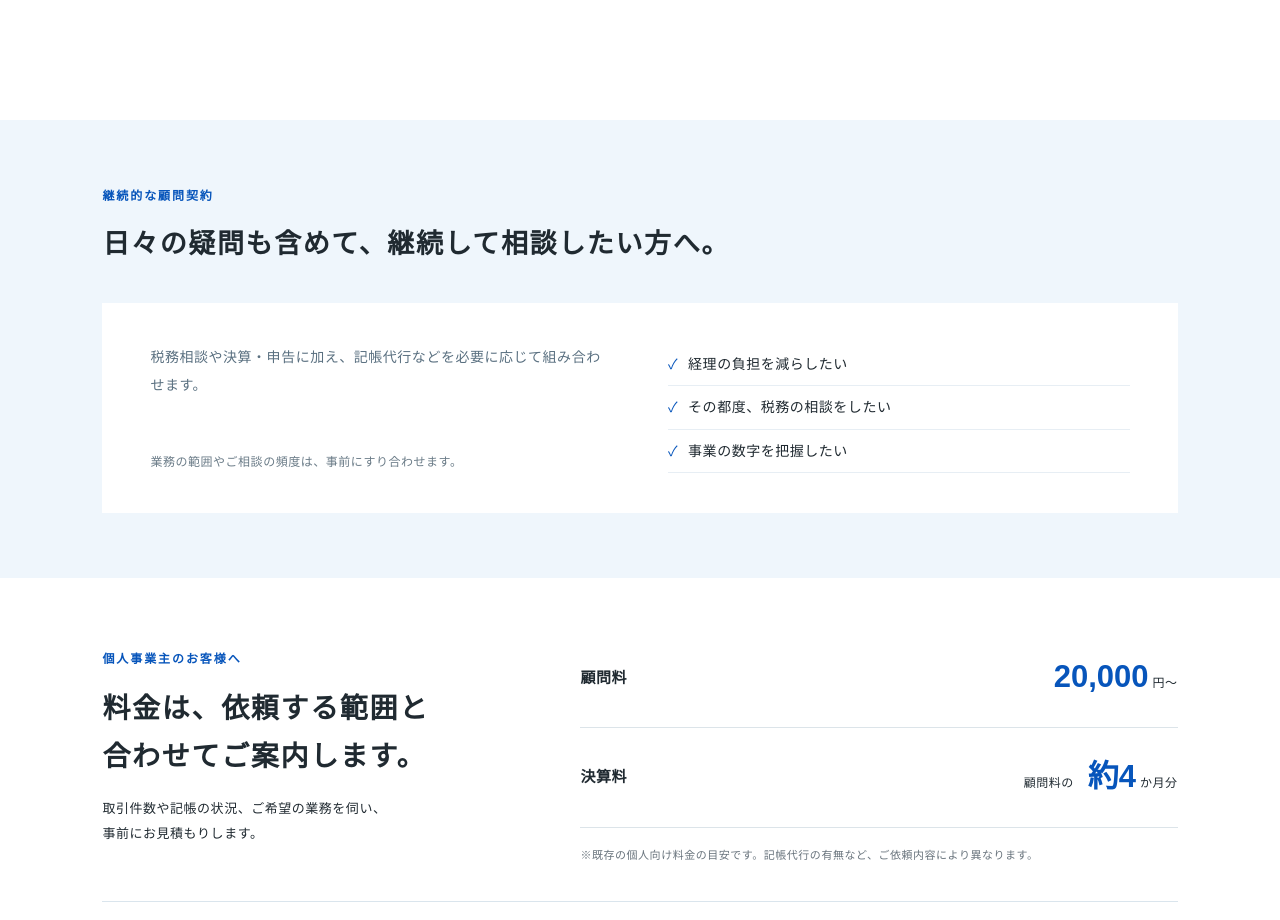
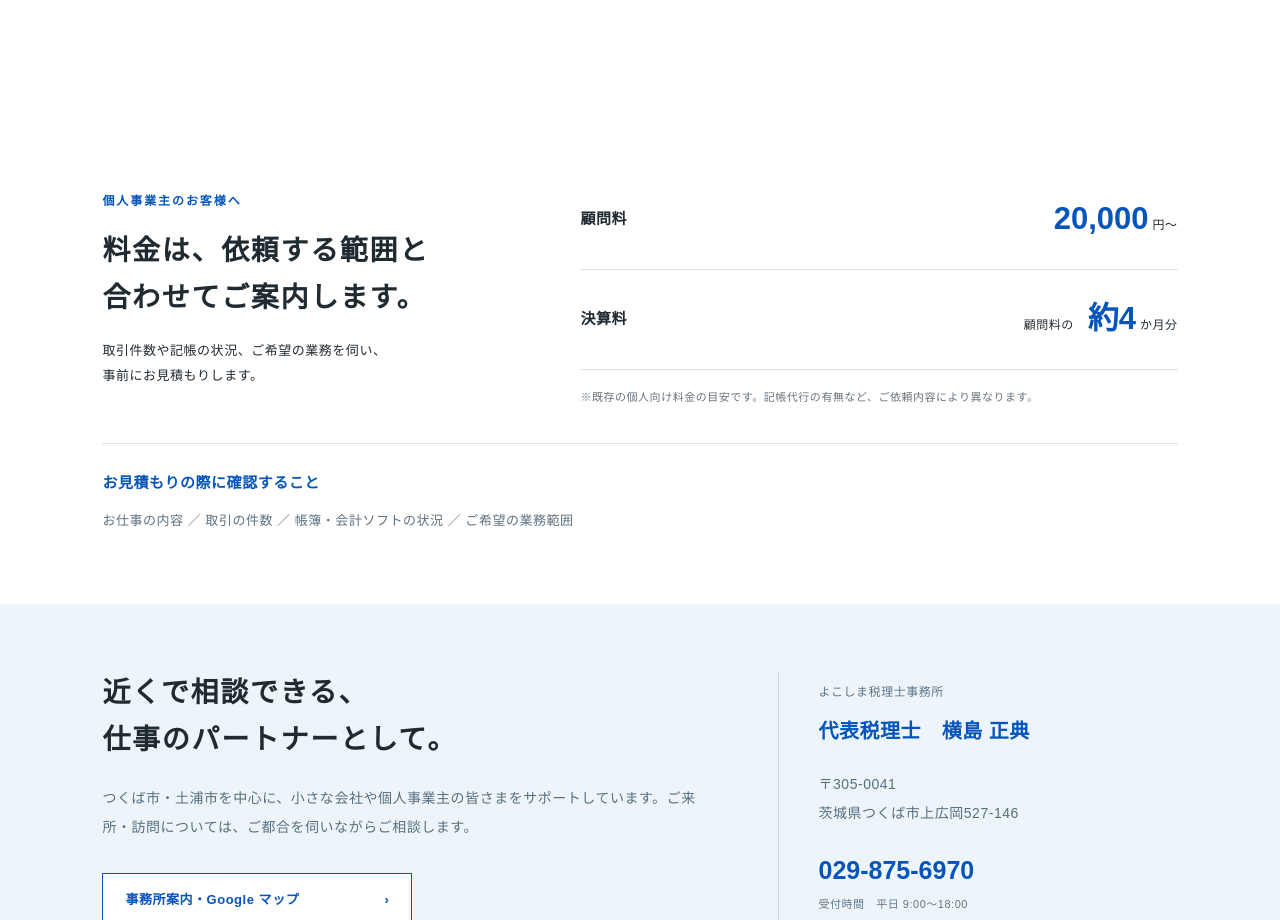
Before and after one commit to kkawashita-lab/yokoshima-tax-HP, a plain HTML site: page freelance/index.html in a window 1280 px wide. Shown: the part 3014-3934 px from the top of the page. Drawn offline with Linux system fonts and the light colour scheme.

Commit message:
個人事業主の方へページから継続的な顧問契約のセクションを削除
Co-Authored-By: Claude Opus 5.5 <noreply@anthropic.com>

```diff
--- a/freelance/freelance.css
+++ b/freelance/freelance.css
@@ -3,13 +3,13 @@
 .freelance-opening{text-align:center;padding:65px 0}.freelance-opening h2{font-size:28px;line-height:1.9}.freelance-opening .wrap>p:last-of-type{font-size:14px;line-height:2.2;color:#627480;margin-top:22px}
 .freelance-index{display:flex;justify-content:center;margin:32px auto 0;max-width:820px;border-top:1px solid #dbe7ef;border-bottom:1px solid #dbe7ef}.freelance-index a{flex:1;padding:16px;font-size:13px;color:var(--blue);font-weight:600}.freelance-index a+a{border-left:1px solid #dbe7ef}.freelance-index span{margin-left:15px}.freelance-index a:hover{background:#eff6fc}
 .freelance-timing{background:#f0f6fa;padding:65px 0}.freelance-signals{display:grid;grid-template-columns:repeat(3,1fr);gap:30px}.freelance-signals article{border-top:2px solid #89b6dc;padding:25px 0}.freelance-signals article>span{font:30px Georgia,serif;color:#8fb8d9}.freelance-signals h3{font-size:21px;line-height:1.8;margin:15px 0;color:var(--blue)}.freelance-signals p{font-size:14px;color:#596f7f;line-height:2}
-.freelance-choices{padding:65px 0;background:#eff6fc}.freelance-choice-grid{display:grid;grid-template-columns:1fr;gap:28px}.freelance-choice-grid article{padding:32px;background:white}.freelance-choice-grid h3{font-size:23px;line-height:1.8;margin:10px 0 20px}.freelance-choice-grid article>p:not(.eyebrow){font-size:14px;color:#5a7080;line-height:2}.freelance-choice-grid ul{padding:0;list-style:none;margin:22px 0;font-size:14px}.freelance-choice-grid li{padding:8px 0;border-bottom:1px solid #e7eef4}.freelance-choice-grid li:before{content:'✓';color:var(--blue);margin-right:10px}.freelance-choice-grid small{font-size:12px;color:#6a7b87}
+
 .freelance-quote-note{border-top:1px solid #dae5ed;margin-top:35px;padding-top:25px}.freelance-quote-note h3{font-size:15px;color:var(--blue)}.freelance-quote-note p{font-size:13px;color:#5d7180;margin-top:12px}
 .freelance-local{background:#edf5fb;padding:65px 0}.freelance-local-grid{display:grid;grid-template-columns:1.2fr .8fr;gap:75px}.freelance-local-grid>div>p:not(.eyebrow){font-size:14px;color:#586f7e;line-height:2.1;margin-top:20px}.freelance-local-data{align-self:center;border-left:1px solid #c7dce9;padding:10px 0 10px 40px}.freelance-local-data>span,.freelance-local-data>strong,.freelance-local-data>small{display:block}.freelance-local-data>span{font-size:12px;color:#617687}.freelance-local-data>strong{font-size:20px;color:var(--blue);margin-top:8px}.freelance-local-data>a{display:block;font-size:25px;color:var(--blue);font-weight:700;margin-top:18px;letter-spacing:0}.freelance-local-data>small{font-size:11px;color:#617687}
 .freelance-prepare{padding:65px 0}.freelance-documents{list-style:none;padding:0;margin:0;display:grid;grid-template-columns:1fr 1fr;gap:12px 35px}.freelance-documents li{border-bottom:1px solid #dce6ef;padding:14px 0;font-size:14px}.freelance-documents li:before{content:'✓';color:var(--blue);margin-right:12px}
 #freelance-flow{background:#e2f0fc;padding:70px 0}#freelance-flow .section-heading{margin-bottom:40px}
-@media(max-width:950px){.freelance-signals{gap:22px}.freelance-signals h3{font-size:18px}.freelance-local-grid{gap:35px}.freelance-choice-grid article{padding:25px}}
-@media(max-width:650px){.freelance-page .corporate-hero h1{font-size:29px}.freelance-page .corporate-hero-photo{background-size:200% 300%;aspect-ratio:2.1}.freelance-opening{padding:45px 0}.freelance-opening h2{font-size:23px}.freelance-opening .wrap>p:last-of-type{text-align:left;font-size:14px}.freelance-index{flex-direction:column;margin-top:26px}.freelance-index a{display:flex;justify-content:space-between;padding:13px 5px}.freelance-index a+a{border-left:0;border-top:1px solid #dbe7ef}.freelance-timing,.freelance-choices,.freelance-local,.freelance-prepare{padding:48px 0}.freelance-signals{grid-template-columns:1fr;gap:0}.freelance-signals article{padding:22px 0}.freelance-signals h3{font-size:22px;margin-top:9px}.freelance-choice-grid{grid-template-columns:1fr;gap:18px}.freelance-choice-grid article{padding:25px}.freelance-choice-grid h3{font-size:22px}.freelance-local-grid{grid-template-columns:1fr;gap:30px}.freelance-local-data{border-left:0;border-top:1px solid #c7dce9;padding:25px 0 0}.freelance-documents{grid-template-columns:1fr;gap:0}#freelance-flow{padding:48px 0}.freelance-page .faq h2{font-size:23px}}
+@media(max-width:950px){.freelance-signals{gap:22px}.freelance-signals h3{font-size:18px}.freelance-local-grid{gap:35px}}
+@media(max-width:650px){.freelance-page .corporate-hero h1{font-size:29px}.freelance-page .corporate-hero-photo{background-size:200% 300%;aspect-ratio:2.1}.freelance-opening{padding:45px 0}.freelance-opening h2{font-size:23px}.freelance-opening .wrap>p:last-of-type{text-align:left;font-size:14px}.freelance-index{flex-direction:column;margin-top:26px}.freelance-index a{display:flex;justify-content:space-between;padding:13px 5px}.freelance-index a+a{border-left:0;border-top:1px solid #dbe7ef}.freelance-timing,.freelance-local,.freelance-prepare{padding:48px 0}.freelance-signals{grid-template-columns:1fr;gap:0}.freelance-signals article{padding:22px 0}.freelance-signals h3{font-size:22px;margin-top:9px}.freelance-local-grid{grid-template-columns:1fr;gap:30px}.freelance-local-data{border-left:0;border-top:1px solid #c7dce9;padding:25px 0 0}.freelance-documents{grid-template-columns:1fr;gap:0}#freelance-flow{padding:48px 0}.freelance-page .faq h2{font-size:23px}}
 
 @media(max-width:650px){.freelance-page .corporate-hero-copy{width:100%;align-self:stretch;padding:32px 8%;text-align:left}.freelance-page .corporate-hero h1{font-size:24px;line-height:1.7;letter-spacing:.03em;text-align:left}}
 
@@ -35,4 +35,3 @@
 @media(max-width:650px){
  .freelance-page .corporate-hero{min-height:0}
 }
-@media(min-width:951px){.freelance-choice-grid article{display:grid;grid-template-columns:1fr 1fr;column-gap:56px;padding:40px 48px}.freelance-choice-grid article>p{grid-column:1;grid-row:1}.freelance-choice-grid article>small{grid-column:1;grid-row:2;align-self:end}.freelance-choice-grid ul{grid-column:2;grid-row:1/3;margin:0}}
--- a/freelance/index.html
+++ b/freelance/index.html
@@ -3,7 +3,6 @@
 <section class="freelance-opening section"><div data-scroll-reveal class="wrap"><p class="eyebrow">税理士をつけるべきか分からなくても、大丈夫です。</p><h2>今の働き方に合う頼み方を。</h2><p>個人事業主とは、継続的に事業を営み、事業所得を得ている個人のことです。<br>ご自身で経理を続けたい方も、記帳から任せたい方も。<br class="desktop">よこしま税理士事務所は、お仕事の状況とご希望を伺い、<br class="desktop">必要な範囲のサポートを一緒に考えます。</p><div class="freelance-index"><a href="#freelance-timing">相談するタイミング <span>↓</span></a><a href="#freelance-services">依頼できること <span>↓</span></a><a href="#freelance-fees">料金の目安 <span>↓</span></a></div></div></section>
 <section class="freelance-timing section" id="freelance-timing"><div data-scroll-reveal class="wrap"><div class="corporate-section-title"><p class="eyebrow">こんな変化が、相談のきっかけです</p><h2>税理士に頼むか迷ったら、<br class="mobile-only">今の負担を振り返ってみる。</h2></div><div class="freelance-signals"><article><img class="signal-illustration" src="../assets/freelance-signal-1.webp" alt="経理に時間を取られ、頬に手を添えて悩む個人事業主" width="600" height="400" loading="lazy"><h3>経理業務が時間を<br>圧迫している</h3><p>領収書の整理や入力が後回しに。確定申告の時期だけ慌ただしくなるなら、記帳の進め方から見直せます。</p></article><article><img class="signal-illustration" src="../assets/freelance-signal-2.webp" alt="税務の判断に迷い、腕を組んで考える個人事業主" width="600" height="400" loading="lazy"><h3>自分の判断に<br>不安が増えてきた。</h3><p>経費の処理、消費税、インボイスなど、調べても判断に迷うことを、ご自身の状況に合わせて相談できます。</p></article><article><img class="signal-illustration" src="../assets/freelance-signal-3.webp" alt="仕事の変化や今後の計画について考える個人事業主" width="600" height="400" loading="lazy"><h3>お仕事の形が<br>変わり始めている。</h3><p>独立する、取引が増える、融資や法人化を考える。節目の準備を、税務と会計の面から支えます。</p></article></div></div><div data-scroll-reveal class="concern-answer"><div class="wrap"><p>税理士は本当に必要？<br class="mobile-only">依頼すると何が変わる？</p><h3>よこしま税理士事務所が<br class="mobile-only">一緒に考えます。</h3><p>今のお仕事や経理の状況を伺い、<br class="mobile-only">必要なサポートを整理します。</p></div></div></section>
 <section class="section corporate-support" id="freelance-services"><div data-scroll-reveal class="wrap"><div class="corporate-section-title"><p class="eyebrow">ひとりで抱えている実務を、分け合う</p><h2>ご相談いただけること</h2></div><div class="corporate-service-list"><article id="freelance-service-1"><div class="corporate-service-title"><span>01</span><h3>確定申告</h3><p>一年の数字を、申告につなげる。</p></div><div><p>所得税・消費税などの申告書作成や、事業の決算書作成に対応します。</p><ul><li>所得税・消費税などの申告書作成</li><li>個人事業の決算書の作成</li><li>申告に必要な資料・進め方のご案内</li></ul></div></article><article id="freelance-service-2"><div class="corporate-service-title"><span>02</span><h3>記帳・会計ソフト</h3><p>毎月の経理を、続けやすく。</p></div><div><p>記帳代行から、会計ソフトの導入・使い方の相談まで。ご自身で進めたい部分と任せたい部分を整理し、お仕事に合う経理の形を考えます。</p><ul><li>記帳代行・月次試算表の作成</li><li>会計ソフトの導入支援</li><li>帳簿のつけ方・数字の見方の相談</li></ul></div></article><article id="freelance-service-3"><div class="corporate-service-title"><span>03</span><h3>日々の税務相談</h3><p>迷ったときに、相談できる安心を。</p></div><div><p>「この支出はどう扱う？」「税務署から連絡が来た」といった疑問を、ご事情に合わせて整理します。インボイスや消費税についても、まずは現在の状況をお聞かせください。</p><ul><li>経費や日々の処理に関する相談</li><li>消費税・インボイスに関する相談</li><li>税務調査への対応・立会い</li></ul></div></article><article id="freelance-service-4"><div class="corporate-service-title"><span>04</span><h3>開業・これからの事業</h3><p>はじめるときも、次へ進むときも。</p></div><div><p>開業時の税務書類の作成・提出、経理の準備、融資申請に向けた書類作成を支援します。将来の法人化を考え始めた段階でも、ご相談いただけます。</p><ul><li>開業に伴う税務上の届出</li><li>創業融資の書類作成支援</li><li>法人設立に関する相談・専門家の紹介</li></ul></div></article></div></div></section>
-<section class="freelance-choices section"><div data-scroll-reveal class="wrap"><div class="corporate-section-title"><p class="eyebrow">継続的な顧問契約</p><h2>日々の疑問も含めて、<br class="mobile-only">継続して相談したい方へ。</h2></div><div class="freelance-choice-grid"><article><p>税務相談や決算・申告に加え、記帳代行などを必要に応じて組み合わせます。</p><ul><li>経理の負担を減らしたい</li><li>その都度、税務の相談をしたい</li><li>事業の数字を把握したい</li></ul><small>業務の範囲やご相談の頻度は、事前にすり合わせます。</small></article></div></div></section>
 <section class="section corporate-fees" id="freelance-fees"><div data-scroll-reveal class="wrap"><div class="fees"><div><p class="eyebrow">個人事業主のお客様へ</p><h2>料金は、依頼する範囲と<br>合わせてご案内します。</h2><p>取引件数や記帳の状況、ご希望の業務を伺い、<br>事前にお見積もりします。</p></div><div class="fee-table"><div class="fee-row"><h3>顧問料</h3><p><strong>20,000</strong>円〜</p></div><div class="fee-row"><h3>決算料</h3><p>顧問料の<strong>約4</strong>か月分</p></div><p class="fee-note">※既存の個人向け料金の目安です。記帳代行の有無など、ご依頼内容により異なります。</p></div></div><div class="freelance-quote-note"><h3>お見積もりの際に確認すること</h3><p>お仕事の内容 ／ 取引の件数 ／ 帳簿・会計ソフトの状況 ／ ご希望の業務範囲</p></div></div></section>
 <section class="freelance-local section"><div data-scroll-reveal class="wrap freelance-local-grid"><div><h2>近くで相談できる、<br>仕事のパートナーとして。</h2><p>つくば市・土浦市を中心に、小さな会社や個人事業主の皆さまをサポートしています。ご来所・訪問については、ご都合を伺いながらご相談します。</p><a class="outline" href="../about/#office-info">事務所案内・Google マップ <span>›</span></a></div><div class="freelance-local-data"><span>よこしま税理士事務所</span><strong>代表税理士　横島 正典</strong><p>〒305-0041<br>茨城県つくば市上広岡527-146</p><a href="tel:0298756970">029-875-6970</a><small>受付時間　平日 9:00〜18:00</small></div></div></section>
 <section class="freelance-prepare section"><div data-scroll-reveal class="wrap"><div class="corporate-section-title"><p class="eyebrow">相談前に、そろっていなくても大丈夫</p><h2>お手元の資料から、<br class="mobile-only">現在の状況を確認します。</h2><p>以下は面談時にあるとお話を進めやすい資料の一例です。必要なものは、ご相談内容に合わせてご案内します。</p></div><ul class="freelance-documents"><li>これまでの確定申告書・決算書</li><li>帳簿や会計ソフトのデータ</li><li>売上・経費が分かる資料</li><li>税務署からの通知・届出の控え</li></ul></div></section>
```
